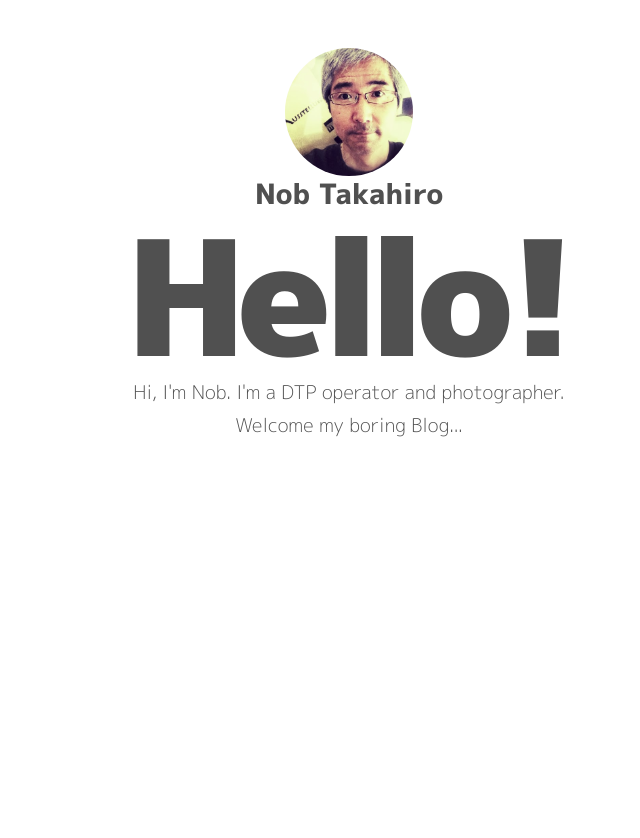
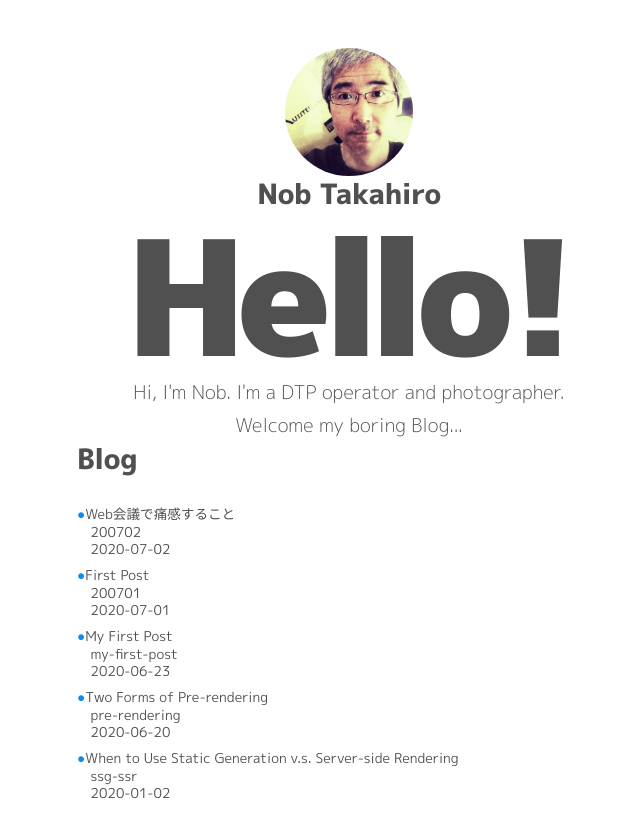
Before and after one commit to vivlio-kumihan/tk, a Next.js app: page / in a window 1280 px wide. Shown: the top 838 px of the page, without its empty margins (291-931 px from the left). Before the commit the page ends 800 px from the top, so only its background shows below. Built offline with nearby package versions, Linux system fonts and the light colour scheme; no server answers.

Commit message:
fetch md data

```diff
--- a/components/layout.js
+++ b/components/layout.js
@@ -38,7 +38,7 @@ export default function Layout({ children, home }) {
             </h3>
               <style jsx>{`
                 h3 { font-weight: 900; }
-                a  { color: inherit; text-decoration: none; }
+                a  { color: inherit; text-decoration: none; letter-spacing: -0.025rem; }
               `}</style>
           </div>
         )}
--- /dev/null
+++ b/lib/posts.js
@@ -0,0 +1,52 @@
+import fs from "fs"
+import path from "path"
+import matter from "gray-matter"
+
+const postsDir = path.join(process.cwd(), "posts")
+
+export function getSortedPostsData() {
+  // postsディレクトリ下のファイル名を取得する。
+  const fileNames = fs.readdirSync(postsDir)
+  const allPostsData = fileNames.map(fn => {
+    // ファイル名から拡張子「.md」を取って変数idを収集する。
+    const id = fn.replace(/\.md/, "")
+    // 文字列（string型）としてマークダウンファイルを読む。
+    const fullPath = path.join(postsDir, fn)
+    const fileContents = fs.readFileSync(fullPath, "utf8")
+    // metadata sectionの投稿をパースするためにgray-matterを使う。
+    const matterResult = matter(fileContents)
+    // idを伴ってデータを取り寄せる。
+    return {
+      id, ...matterResult.data
+    }
+  })
+  return allPostsData.sort((a, b) => {
+    if (a.date < b.date) {
+      return 1
+    } else {
+      return -1
+    }
+  })
+}
+
+export function getAllPostIds() {
+  const filenames = fs.readdirSync(postsDir)
+  return filenames.map(fn => {
+    return {
+      params: {
+        id: fn.replace(/\.md/, "")
+      }
+    }
+  })
+}
+
+export function getPostData(id) {
+  const fullPath = path.join(postsDir, `${id}.md`)
+  const fileContents = fs.readFileSync(fullPath, "utf8")
+  // metadata sectionの投稿をパースするためにgray-matterを使う。
+  const matterResult = matter(fileContents)
+  // idを伴ってデータを取り寄せる。
+  return {
+    id, ...matterResult.data
+  }
+}
--- a/package.json
+++ b/package.json
@@ -10,6 +10,7 @@
     "deploy": "rm -rf node_modules/.cache && rimraf out && next build && next export && touch out/.nojekyll && gh-pages -d out -t true"
   },
   "dependencies": {
+    "gray-matter": "^4.0.2",
     "next": "latest",
     "react": "^16.12.0",
     "react-dom": "^16.12.0"
--- a/pages/index.js
+++ b/pages/index.js
@@ -1,13 +1,15 @@
 import Head from "next/head"
 import Layout, { siteTitle } from "../components/layout"
-import utilStyle from "../styles/util.module.css"
+import { getSortedPostsData } from "../lib/posts"
 
-export default function Home() {
+export default function Home({ allPostsData }) {
   return (
     <Layout home>
       <Head>
         <title>{siteTitle}</title>
       </Head>
+
+      <section>
       <h1>
         Hello!
       </h1>
@@ -20,6 +22,27 @@ export default function Home() {
         h1 { margin-top: 1rem; font-size: 10rem; line-height: 0.5; text-align: center; letter-spacing: -0.6rem;}
         p { text-align:center }
       `}</style>
+      </section>
+
+      <section>
+        <h2>Blog</h2>
+        <ul>
+          {allPostsData.map(({ id, date, title }) => (
+            <li key={id}>
+              {title}<br />
+              {id}<br />
+              {date}
+            </li>
+          ))}
+        </ul>
+      </section>
     </Layout>
   )
 }
+
+export async function getStaticProps() {
+  const allPostsData = getSortedPostsData()
+  return {
+    props: { allPostsData }
+  }
+}
--- /dev/null
+++ b/posts/200701.md
@@ -0,0 +1,9 @@
+---
+title: "First Post"
+date: "2020-07-01"
+tag: "開発"
+---
+
+最初の投稿。午後から開発の時間とする。
+
+ブログアプリの制作。これを通じて`Next.js`でのアプリ制作の土台作りを学びたいと思っている。
--- /dev/null
+++ b/posts/200702.md
@@ -0,0 +1,11 @@
+---
+title: "Web会議で痛感すること"
+date: "2020-07-02"
+tag: "一人言"
+---
+
+お得意さんの編集会議に出席する。先月からZoomを使ったWeb会議となっている。ニュアンスを持たせて伝える、勢いで乗り切る等小手先のセールスは通用しない。
+
+論理だてた会話術なり説得術を自分なりに構築しないとこれからは営業できないと改めて痛感する。
+
+55歳にして痛感してばかりだ。浅はかな自分に途方に暮れるばかりです。
--- /dev/null
+++ b/posts/my-first-post.md
@@ -0,0 +1,29 @@
+---
+title: "My First Post"
+date: "2020-06-23"
+---
+
+We recommend using **Static Generation** (with and without data) whenever possible because your page can be built once and served by CDN, which makes it much faster than having a server render the page on every request.
+
+静的生成を使うことで、あなたのページは一度構築され、CDNによって提供されるため、サーバーがリクエストのたびにページをレンダリングするよりもはるかに高速になります。
+
+You can use Static Generation for many types of pages, including:
+
+静的生成は、以下のような多くのタイプのページで使用することができます。
+
+- Marketing pages
+- Blog posts
+- E-commerce product listings
+- Help and documentation
+
+You should ask yourself: "Can I pre-render this page **ahead** of a user's request?" If the answer is yes, then you should choose Static Generation.
+
+"このページをユーザーの**リクエストに先立ってレンダリング**するほうがいいだろうか"と自問自答してみて、答えがイエスならば静的生成を選択すべきです。
+
+On the other hand, Static Generation is **not** a good idea if you cannot pre-render a page ahead of a user's request. Maybe your page shows frequently updated data, and the page content changes on every request.
+
+一方で、ユーザーのリクエストに先立ってページをプリレンダリングできない場合、スタティック生成は**良いアイデアではありません**。あなたのページは頻繁に更新されるデータを表示し、ページの内容はリクエストのたびに変化しているかもしれいからです。
+
+In that case, you can use **Server-Side Rendering**. It will be slower, but the pre-rendered page will always be up-to-date. Or you can skip pre-rendering and use client-side JavaScript to populate data.
+
+このようなケースでは、サーバーサイド・レンダリングを使うべきです。実行速度は遅くなりますが、プリレンダリングされたページは常に最新の状態で表示されます。あるいは、プリレンダリングをスキップして、クライアント側の JavaScript を使用してデータを入力することもできます。
--- /dev/null
+++ b/posts/pre-rendering.md
@@ -0,0 +1,18 @@
+---
+title: "Two Forms of Pre-rendering"
+date: "2020-06-20"
+---
+
+Next.js has two forms of pre-rendering: **Static Generation** and **Server-side Rendering**. The difference is in **when** it generates the HTML for a page.
+
+Next.jsには2つの形式のプリレンダリングがあります。**静的生成**と**サーバーサイドレンダリング**です。違いは、ページのHTMLを生成する**時**にあります。
+
+- **Static Generation** is the pre-rendering method that generates the HTML at **build time**. The pre-rendered HTML is then _reused_ on each request.
+- **Server-side Rendering** is the pre-rendering method that generates the HTML on **each request**.
+
+- **静的生成**は、**ビルド時**にHTMLを生成するプリレンダリング・メソッドです。プリレンダリングされたHTMLは、各リクエストで_再利用_されます。
+- **サーバーサイドレンダリング**は、**リクエストごとにHTMLを生成するプリレンダリング・メソッドです**。
+
+Importantly, Next.js lets you **choose** which pre-rendering form to use for each page. You can create a "hybrid" Next.js app by using Static Generation for most pages and using Server-side Rendering for others.
+
+重要なことは、Next.jsではページごとにどのプリレンダリング・フォームを使用するかを**選択する**ことができるということです。ほとんどのページでスタティック生成を使用し、その他のページではサーバーサイドレンダリングを使用する「ハイブリッド」なNext.jsアプリを作成することができます。
--- /dev/null
+++ b/posts/ssg-ssr.md
@@ -0,0 +1,29 @@
+---
+title: "When to Use Static Generation v.s. Server-side Rendering"
+date: "2020-01-02"
+---
+
+We recommend using **Static Generation** (with and without data) whenever possible because your page can be built once and served by CDN, which makes it much faster than having a server render the page on every request.
+
+静的生成を使うことで、あなたのページは一度構築され、CDNによって提供されるため、サーバーがリクエストのたびにページをレンダリングするよりもはるかに高速になります。
+
+You can use Static Generation for many types of pages, including:
+
+静的生成は、以下のような多くのタイプのページで使用することができます。
+
+- Marketing pages
+- Blog posts
+- E-commerce product listings
+- Help and documentation
+
+You should ask yourself: "Can I pre-render this page **ahead** of a user's request?" If the answer is yes, then you should choose Static Generation.
+
+"このページをユーザーの**リクエストに先立ってレンダリング**するほうがいいだろうか"と自問自答してみて、答えがイエスならば静的生成を選択すべきです。
+
+On the other hand, Static Generation is **not** a good idea if you cannot pre-render a page ahead of a user's request. Maybe your page shows frequently updated data, and the page content changes on every request.
+
+一方で、ユーザーのリクエストに先立ってページをプリレンダリングできない場合、スタティック生成は**良いアイデアではありません**。あなたのページは頻繁に更新されるデータを表示し、ページの内容はリクエストのたびに変化しているかもしれいからです。
+
+In that case, you can use **Server-Side Rendering**. It will be slower, but the pre-rendered page will always be up-to-date. Or you can skip pre-rendering and use client-side JavaScript to populate data.
+
+このようなケースでは、サーバーサイド・レンダリングを使うべきです。実行速度は遅くなりますが、プリレンダリングされたページは常に最新の状態で表示されます。あるいは、プリレンダリングをスキップして、クライアント側の JavaScript を使用してデータを入力することもできます。
--- a/styles/global.css
+++ b/styles/global.css
@@ -31,11 +31,13 @@ h1 {
 h2 {
   font-size: 1.75rem;
   font-weight: 800;
+  letter-spacing: -0.025rem;
 }
 
 h3 {
   font-size: 1.25rem;
   font-weight: 700;
+  letter-spacing: -0.025rem;
 }
 
 h4 {
```
Also changed, not shown: pages/posts/[id].js (added, +32 -0 lines), 1 other file (tests, documents, lock files or other folders).
